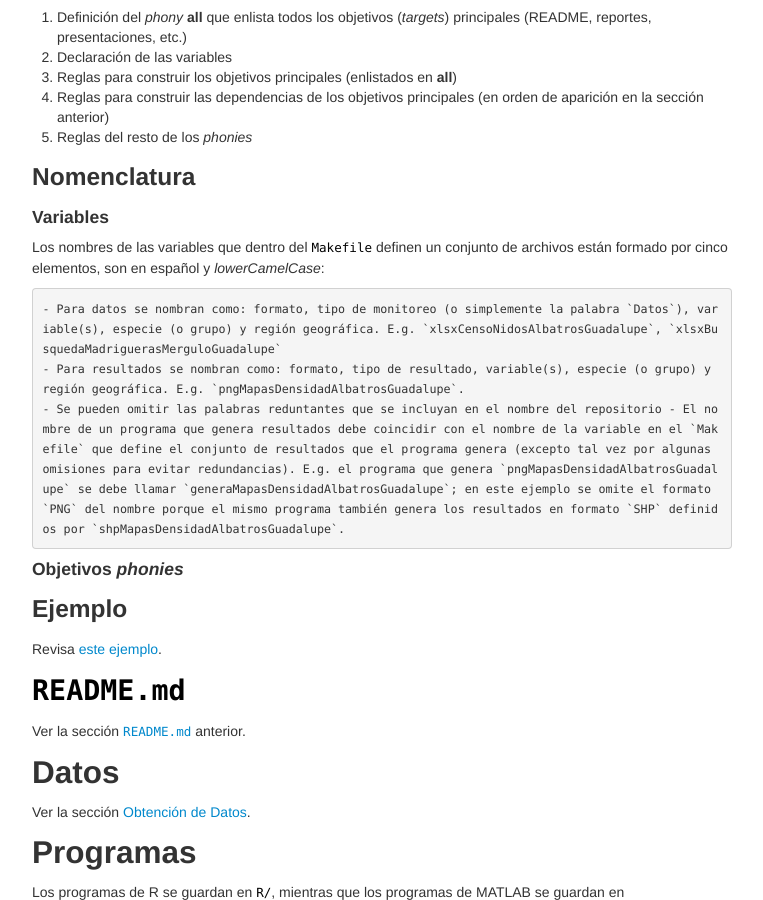
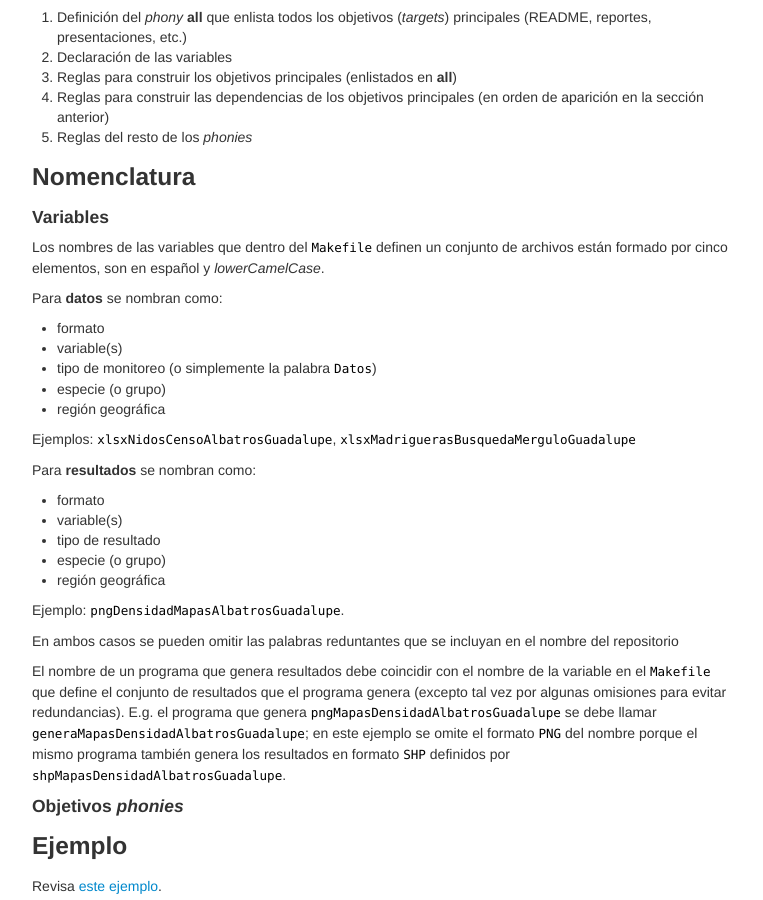
Before and after one commit to LizethMReyes/islasgeci.github.io, a Jekyll site: the page built from ciencia_de_datos/guia_de_estilo/estructura.md, in a window 1280 px wide and 900 px high, scrolled down 632 px. Shown: the whole window, without its empty margins (258-1021 px from the left). Built offline with Jekyll 4.4.1, drawn with Linux system fonts in a browser that asks for light colours.

Commit message:
Cambia el orden de los elemento en los nombres de variables para que coincidan con la nomenclatura de archivos de patos según el protocolo para guardar datos en Excel

```diff
--- a/ciencia_de_datos/guia_de_estilo/estructura.md
+++ b/ciencia_de_datos/guia_de_estilo/estructura.md
@@ -42,12 +42,31 @@ El archivo `Makefile` tiene las siguientes secciones:
 
 #### Variables
 
-Los nombres de las variables que dentro del `Makefile` definen un conjunto de archivos están formado por cinco elementos, son en español y _lowerCamelCase_:
+Los nombres de las variables que dentro del `Makefile` definen un conjunto de archivos están formado por cinco elementos, son en español y _lowerCamelCase_.
 
-    - Para datos se nombran como: formato, tipo de monitoreo (o simplemente la palabra `Datos`), variable(s), especie (o grupo) y región geográfica. E.g. `xlsxCensoNidosAlbatrosGuadalupe`, `xlsxBusquedaMadriguerasMerguloGuadalupe`
-    - Para resultados se nombran como: formato, tipo de resultado, variable(s), especie (o grupo) y región geográfica. E.g. `pngMapasDensidadAlbatrosGuadalupe`.
-    - Se pueden omitir las palabras reduntantes que se incluyan en el nombre del repositorio
-- El nombre de un programa que genera resultados debe coincidir con el nombre de la variable en el `Makefile` que define el conjunto de resultados que el programa genera (excepto tal vez por algunas omisiones para evitar redundancias). E.g. el programa que genera `pngMapasDensidadAlbatrosGuadalupe` se debe llamar `generaMapasDensidadAlbatrosGuadalupe`; en este ejemplo se omite el formato `PNG` del nombre porque el mismo programa también genera los resultados en formato `SHP` definidos por `shpMapasDensidadAlbatrosGuadalupe`.
+Para **datos** se nombran como:
+
+- formato
+- variable(s)
+- tipo de monitoreo (o simplemente la palabra `Datos`)
+- especie (o grupo)
+- región geográfica
+
+Ejemplos: `xlsxNidosCensoAlbatrosGuadalupe`, `xlsxMadriguerasBusquedaMerguloGuadalupe`
+
+Para **resultados** se nombran como:
+
+- formato
+- variable(s)
+- tipo de resultado
+- especie (o grupo)
+- región geográfica
+
+Ejemplo: `pngDensidadMapasAlbatrosGuadalupe`.
+
+En ambos casos se pueden omitir las palabras reduntantes que se incluyan en el nombre del repositorio
+
+El nombre de un programa que genera resultados debe coincidir con el nombre de la variable en el `Makefile` que define el conjunto de resultados que el programa genera (excepto tal vez por algunas omisiones para evitar redundancias). E.g. el programa que genera `pngMapasDensidadAlbatrosGuadalupe` se debe llamar `generaMapasDensidadAlbatrosGuadalupe`; en este ejemplo se omite el formato `PNG` del nombre porque el mismo programa también genera los resultados en formato `SHP` definidos por `shpMapasDensidadAlbatrosGuadalupe`.
 
 #### Objetivos _phonies_
 
```
